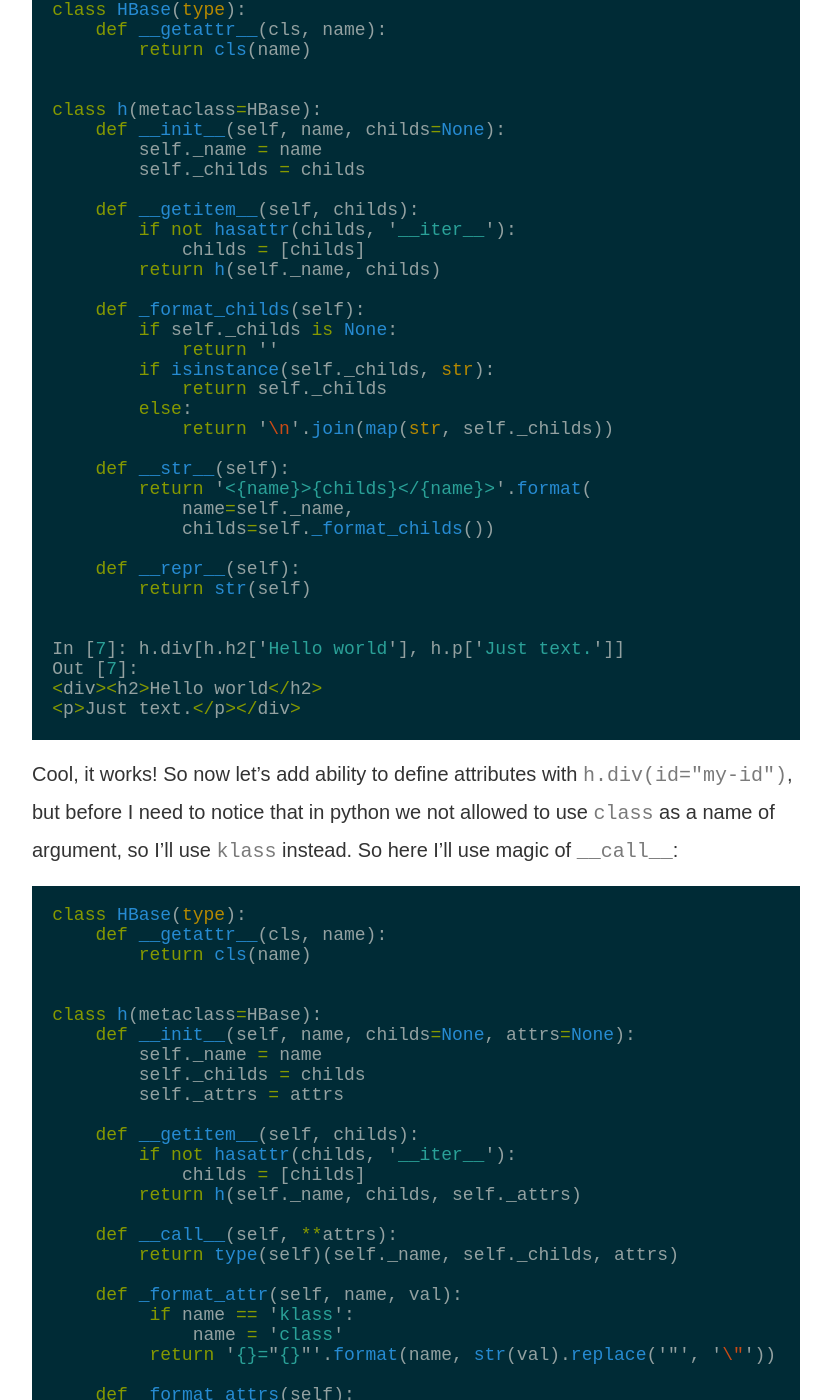
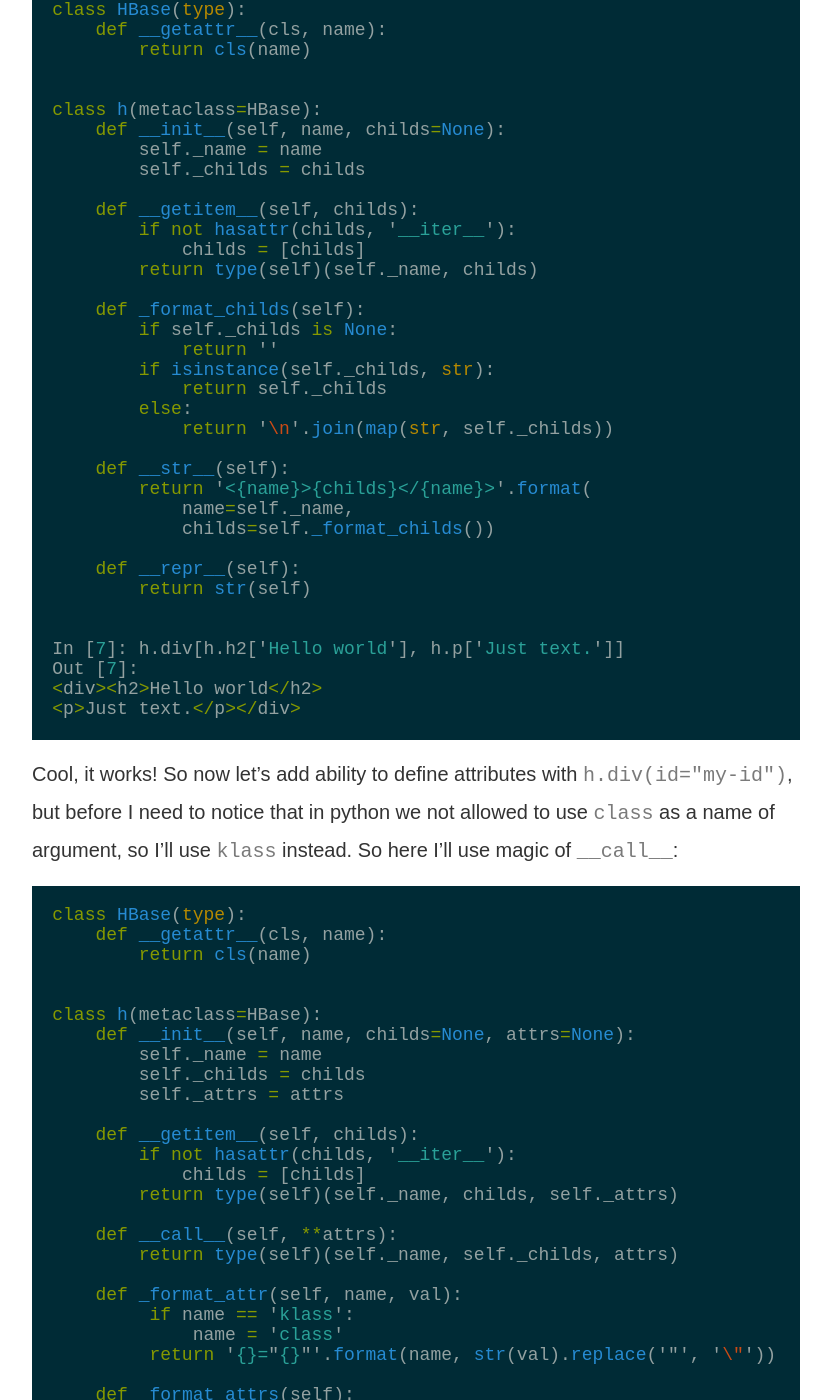
Before and after one commit to nvbn/nvbn.github.io, a Jekyll site: the page built from _posts/2015-04-04-python-html-dsl.md, in a window 1280 px wide and 1400 px high, scrolled down 1807 px. Shown: the whole window, without its empty margins (224-1055 px from the left). Built offline with Jekyll 4.4.1, drawn with Linux system fonts in a browser that asks for light colours; Markdown is read by kramdown in place of the engine named in the settings; comment, search, counter and statistics services are not loaded.

Commit message:
Fix typo

```diff
--- a/_posts/2015-04-04-python-html-dsl.md
+++ b/_posts/2015-04-04-python-html-dsl.md
@@ -76,7 +76,7 @@ class h(metaclass=HBase):
     def __getitem__(self, childs):
         if not hasattr(childs, '__iter__'):
             childs = [childs]
-        return h(self._name, childs)
+        return type(self)(self._name, childs)
 
     def _format_childs(self):
         if self._childs is None:
@@ -121,7 +121,7 @@ class h(metaclass=HBase):
     def __getitem__(self, childs):
         if not hasattr(childs, '__iter__'):
             childs = [childs]
-        return h(self._name, childs, self._attrs)
+        return type(self)(self._name, childs, self._attrs)
 
     def __call__(self, **attrs):
         return type(self)(self._name, self._childs, attrs)
```
